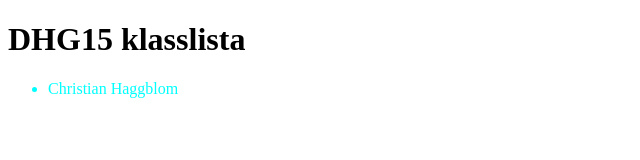
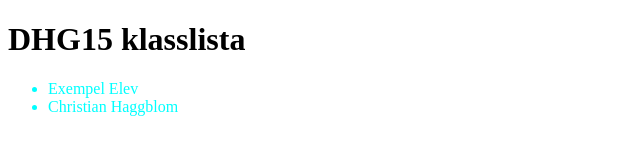
Before and after one commit to komukal/DHG15-gitovn2, a plain HTML site: page index.html in a window 1280 px wide. Shown: the whole page, without its empty margins (0-640 px from the left). Drawn offline with Linux system fonts and the light colour scheme.

Commit message:
ändringar gjorda

```diff
--- a/index.html
+++ b/index.html
@@ -7,6 +7,7 @@
     <body>
     <h1>DHG15 klasslista</h1>
     <ul>
+        <li class="exempel-elev">Exempel Elev</li>
         <li class="christian-haggblom">Christian Haggblom</li>
     </ul>
 
```
